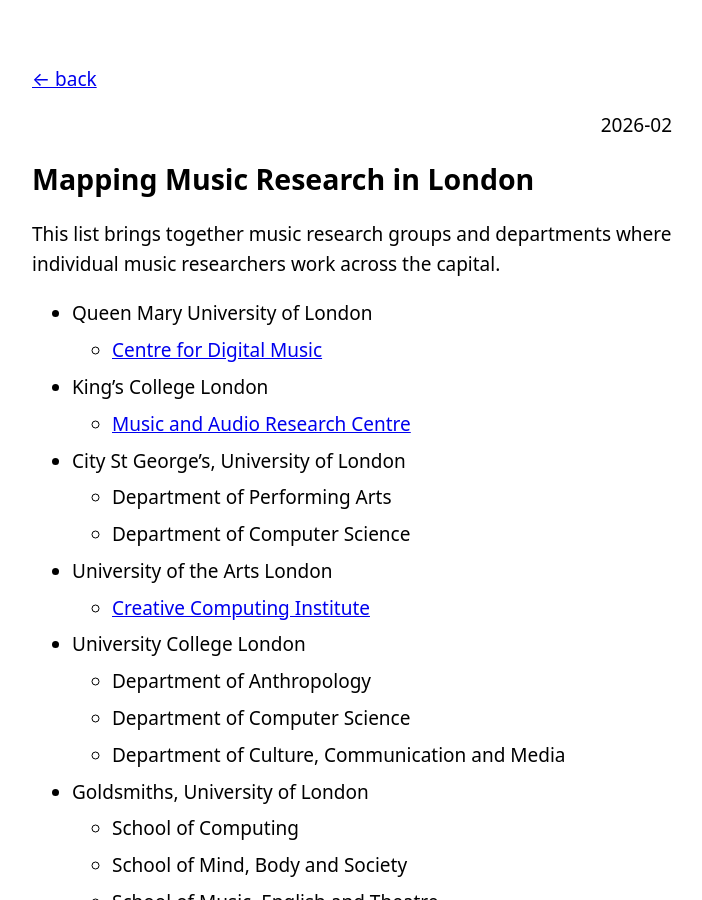
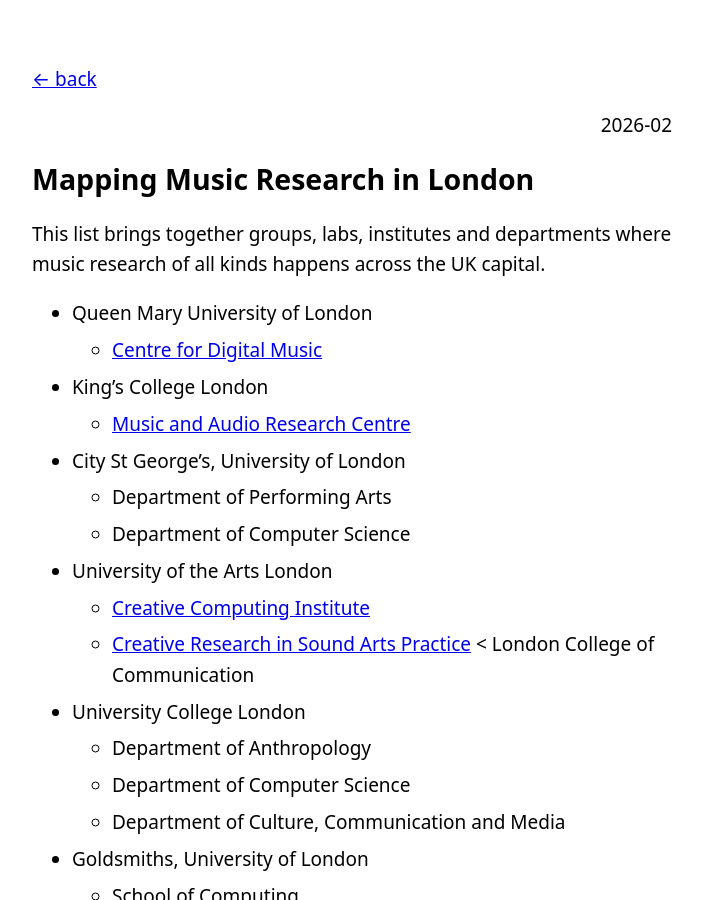
Before and after one commit to dmrn-limri/dmrn-limri.github.io, a Jekyll site: the page built from _posts/2026-02-10-mapping-music-research-london.md, in a window 1280 px wide and 900 px high. Shown: the whole window, without its empty margins (288-990 px from the left). Built offline with Jekyll 4.4.1, drawn with Linux system fonts in a browser that asks for light colours.

Commit message:
Update 2026-02-10-mapping-music-research-london.md

```diff
--- a/_posts/2026-02-10-mapping-music-research-london.md
+++ b/_posts/2026-02-10-mapping-music-research-london.md
@@ -4,7 +4,7 @@ title: "Mapping Music Research in London"
 slug: mapping-music-research-london
 ---
 
-This list brings together music research groups and departments where individual music researchers work across the capital.
+This list brings together groups, labs, institutes and departments where music research of all kinds happens across the UK capital.
 
 * Queen Mary University of London
   * [Centre for Digital Music](https://www.c4dm.eecs.qmul.ac.uk/)
@@ -18,6 +18,7 @@ This list brings together music research groups and departments where individual
 
 * University of the Arts London
   * [Creative Computing Institute](https://www.arts.ac.uk/creative-computing-institute)
+  * [Creative Research in Sound Arts Practice](https://www.arts.ac.uk/research/research-centres/creative-research-in-sound-arts-practice-crisap) < London College of Communication
 
 * University College London
   * Department of Anthropology
```
